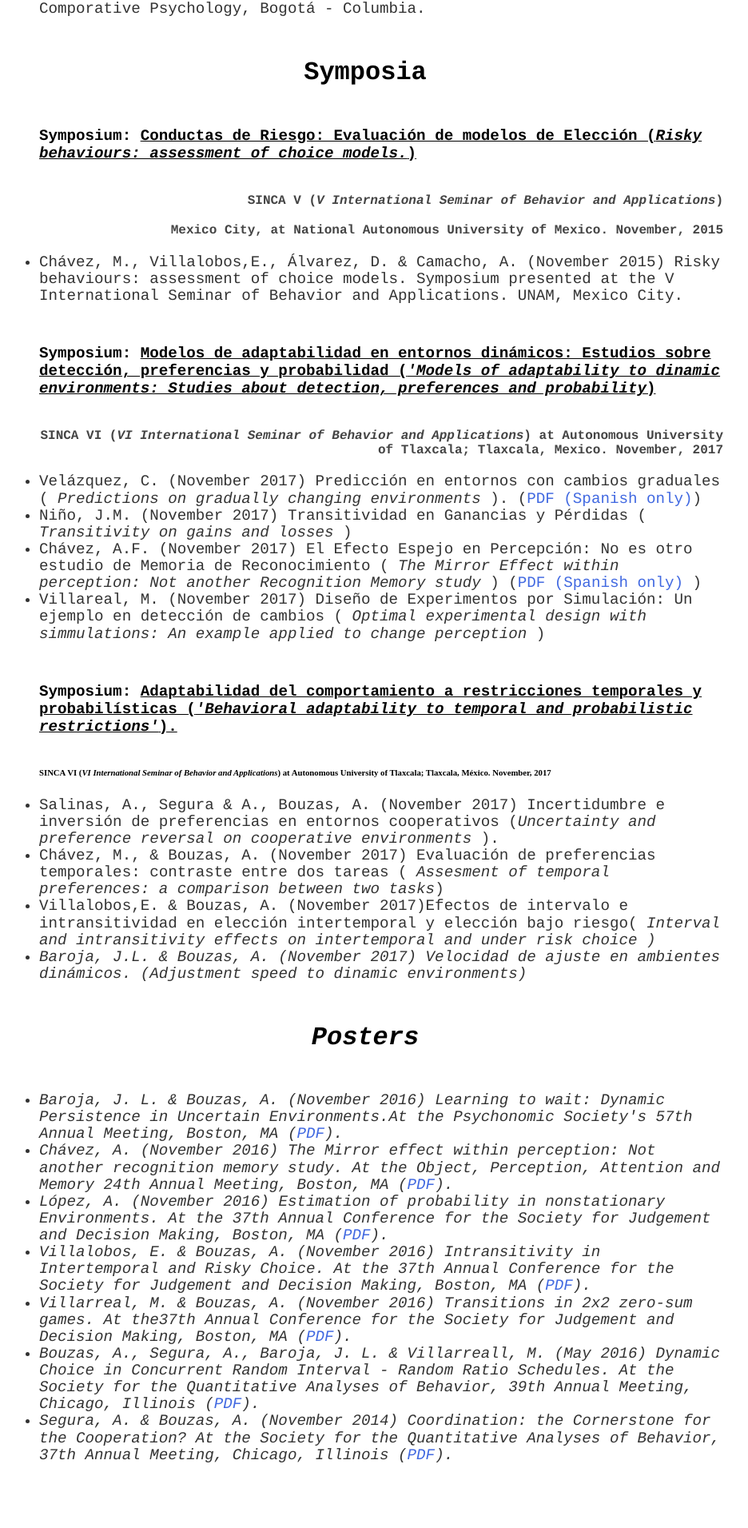
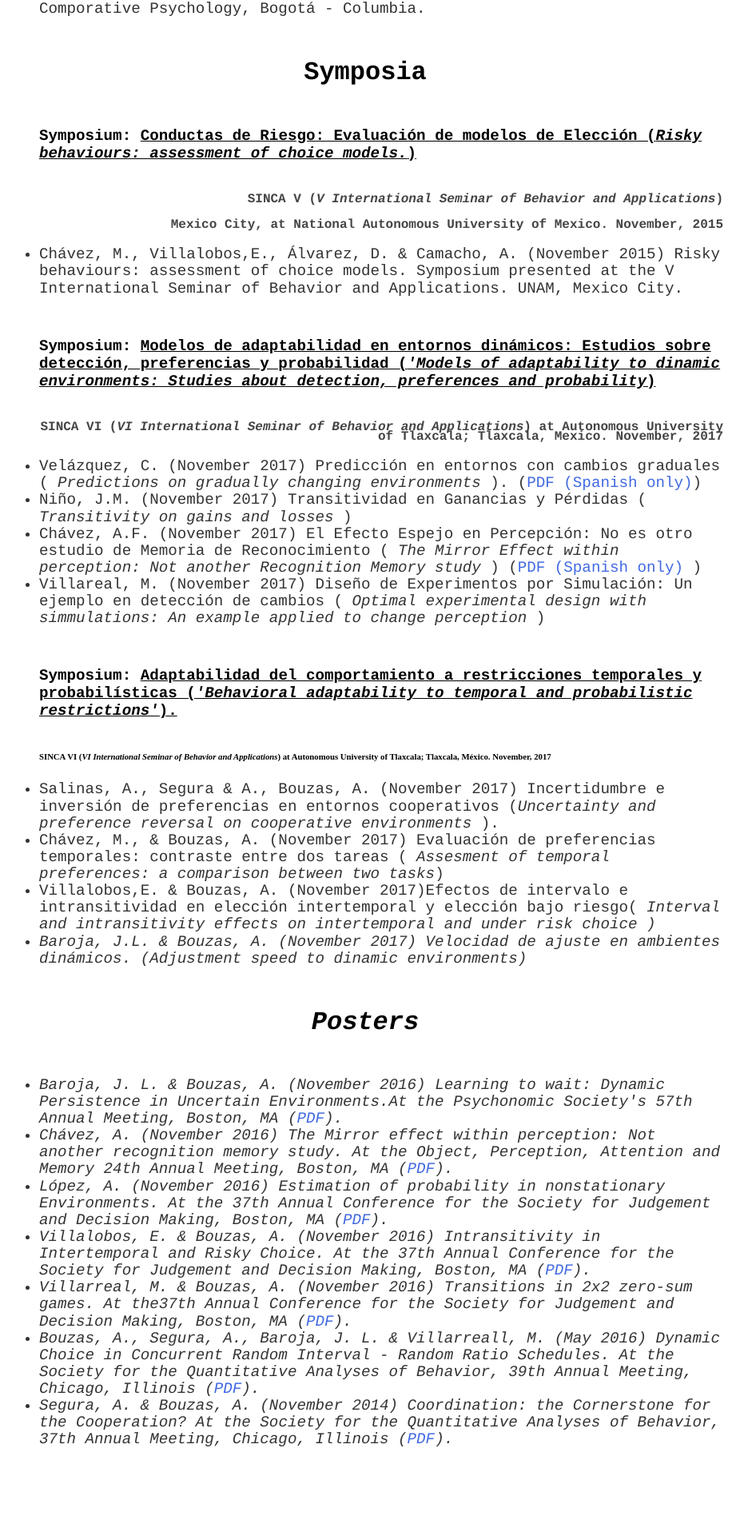
Before and after one commit to BouzasLab25/bouzaslab25.github.io, a Jekyll site: the page built from publications/index.html, in a window 1280 px wide. Shown: the part 1164-3075 px from the top of the page at 80% size, without its empty margins (183-1119 px from the left). Built offline with Jekyll 4.4.1, drawn with Linux system fonts in a browser that asks for light colours.

Commit message:
Update main.css

```diff
--- a/css/main.css
+++ b/css/main.css
@@ -91,7 +91,7 @@ h5 {
     text-align:right;
     margin-top: 20px;
     margin-bottom: 20px;
-    line-height: 1.1em;
+    line-height: 0.8em;
     color: #444;
 }
 
```
